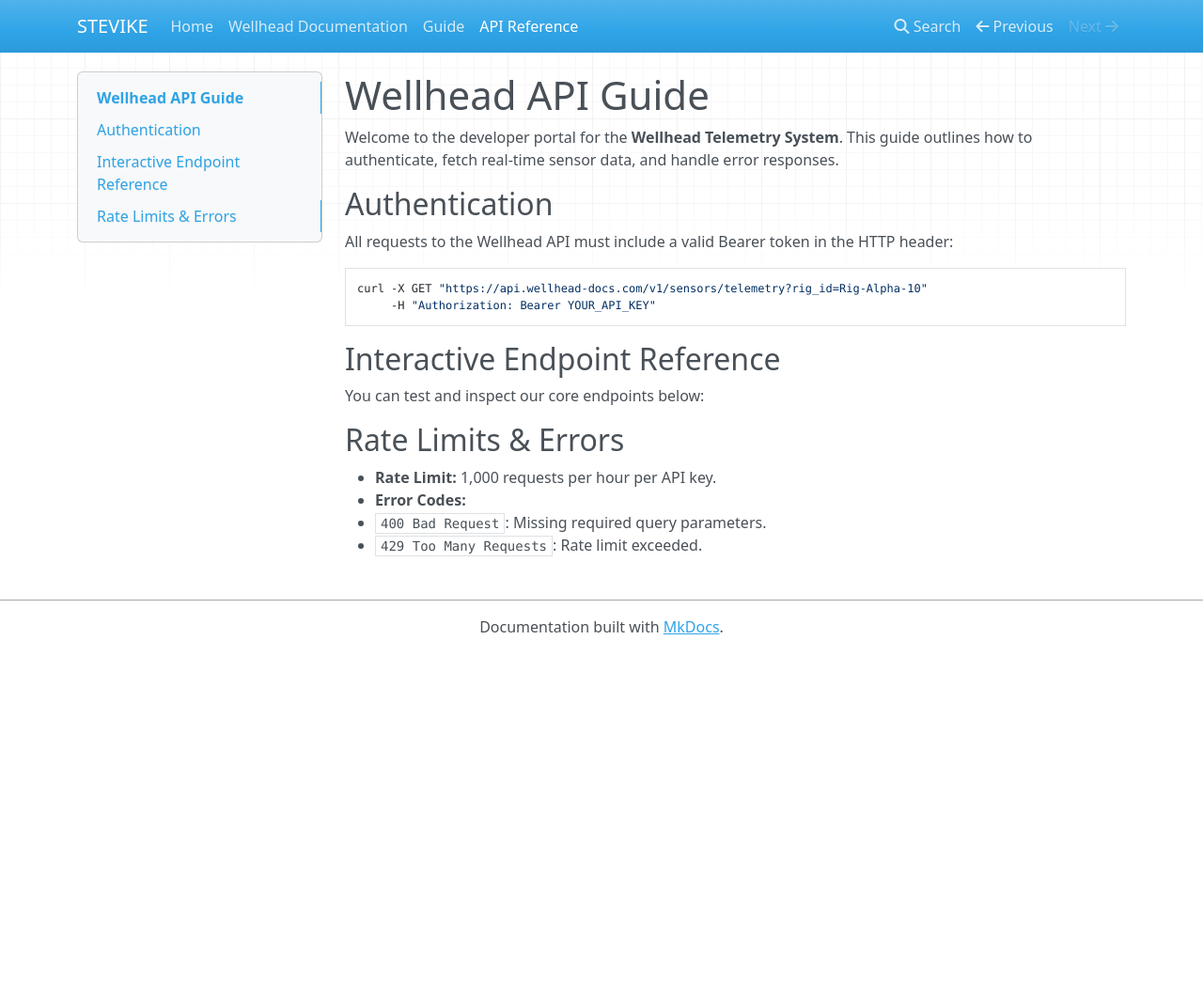
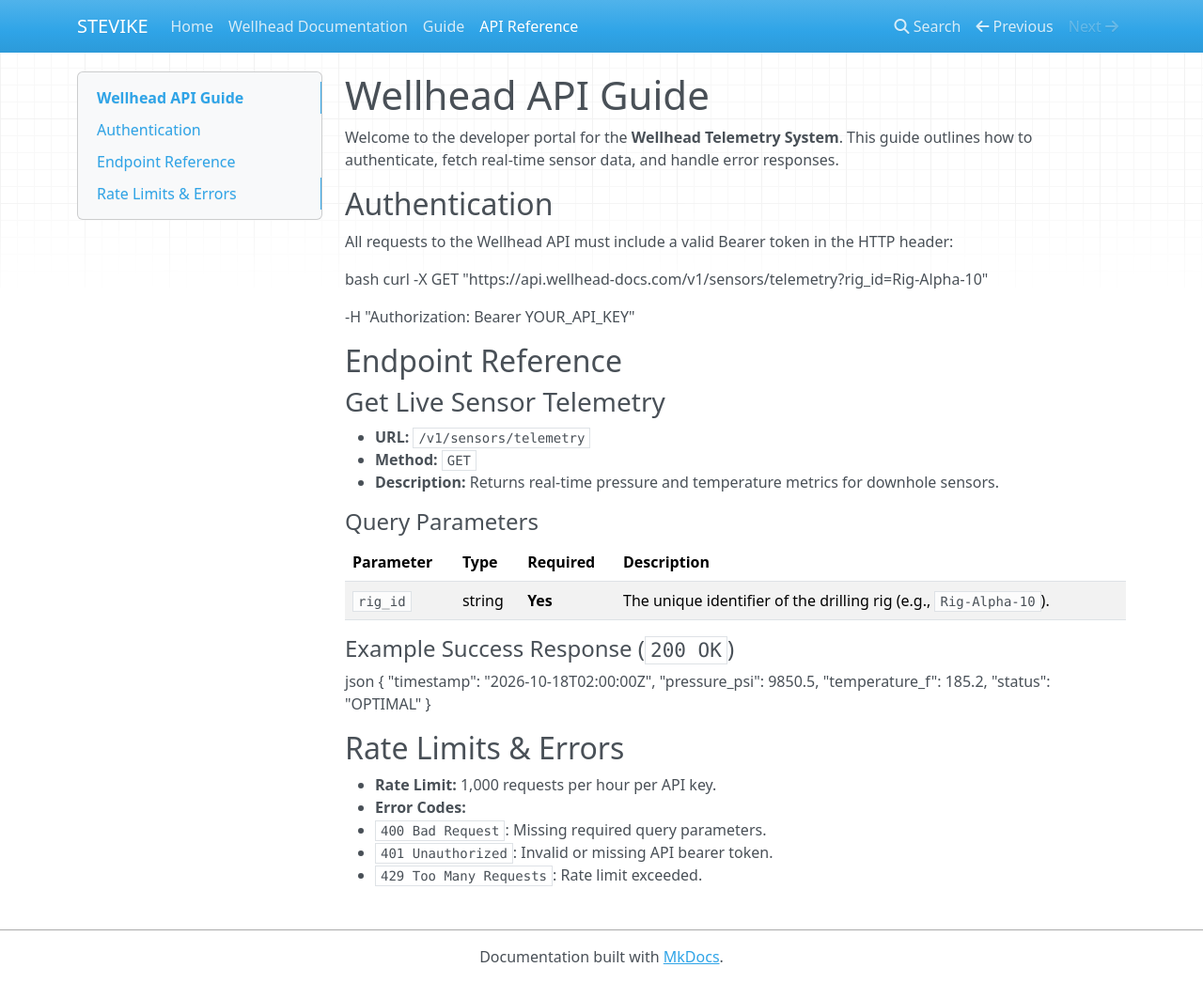
Before and after one commit to Stevike/My-docs, an MkDocs documentation site: the page built from docs/api-guide.md, in a window 1280 px wide and 1046 px high. Shown: the whole window at 94% size. Built offline with MkDocs 1.6.1, drawn with Linux system fonts in a browser that asks for light colours; nearby versions of some CDN libraries.

Commit message:
Update API guide with clean endpoint documentation table

````diff
--- a/docs/api-guide.md
+++ b/docs/api-guide.md
@@ -5,18 +5,36 @@
 ## Authentication
 All requests to the Wellhead API must include a valid Bearer token in the HTTP header:
 
-```bash
+bash
 curl -X GET "https://api.wellhead-docs.com/v1/sensors/telemetry?rig_id=Rig-Alpha-10"
-     -H "Authorization: Bearer YOUR_API_KEY"
-```
 
-## Interactive Endpoint Reference
-You can test and inspect our core endpoints below:
+-H "Authorization: Bearer YOUR_API_KEY"
 
-<div class="swagger-container" data-src="../assets/openapi.yaml"></div>
+## Endpoint Reference
+
+### Get Live Sensor Telemetry
+* **URL:** `/v1/sensors/telemetry`
+* **Method:** `GET`
+* **Description:** Returns real-time pressure and temperature metrics for downhole sensors.
+
+#### Query Parameters
+| Parameter | Type | Required | Description |
+| :--- | :--- | :--- | :--- |
+| `rig_id` | string | **Yes** | The unique identifier of the drilling rig (e.g., `Rig-Alpha-10`). |
+
+#### Example Success Response (`200 OK`)
+
+json
+{
+"timestamp": "2026-10-18T02:00:00Z",
+"pressure_psi": 9850.5,
+"temperature_f": 185.2,
+"status": "OPTIMAL"
+}
 
 ## Rate Limits & Errors
 * **Rate Limit:** 1,000 requests per hour per API key.
 * **Error Codes:**
   * `400 Bad Request`: Missing required query parameters.
+  * `401 Unauthorized`: Invalid or missing API bearer token.
   * `429 Too Many Requests`: Rate limit exceeded.
````
